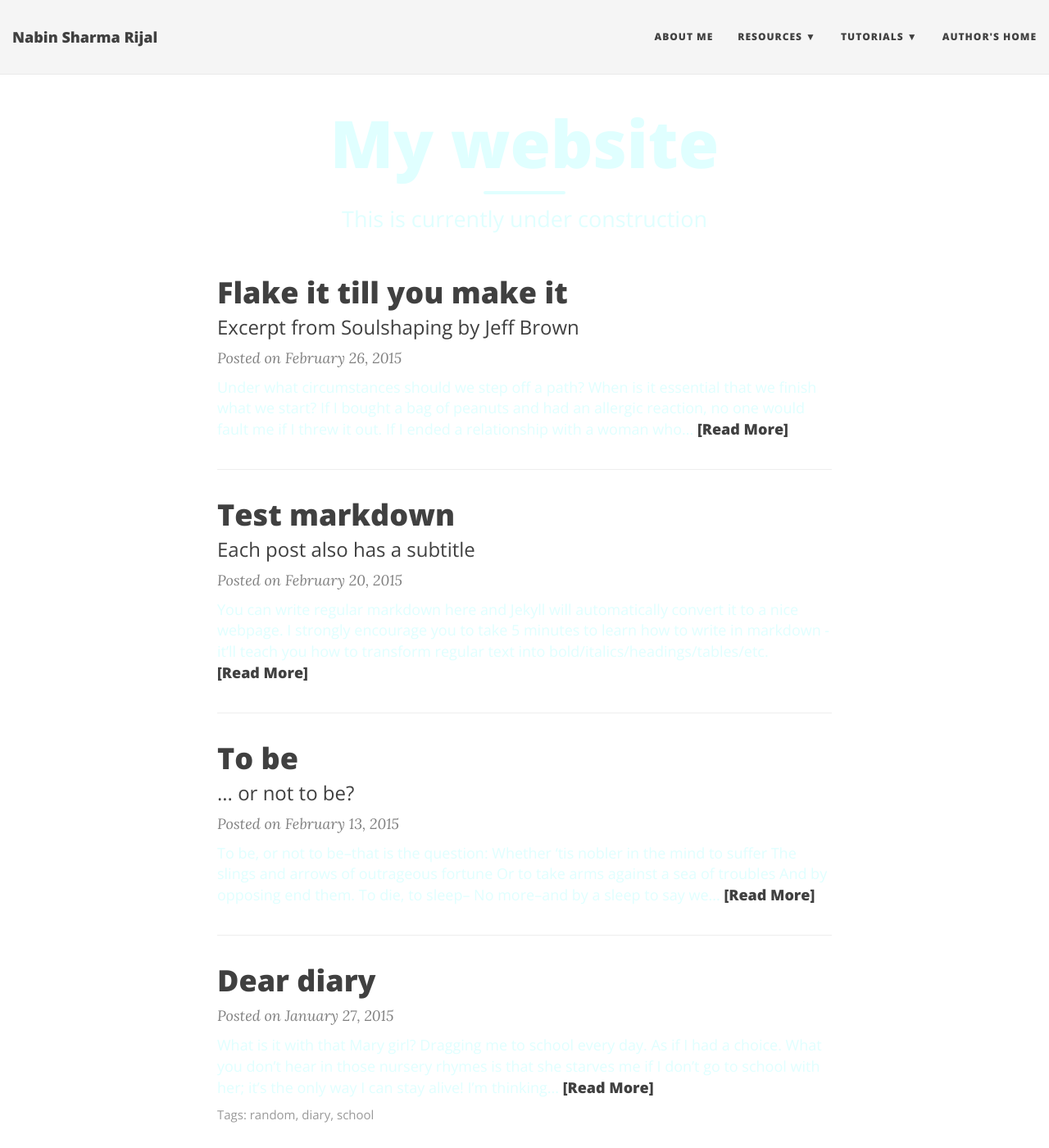
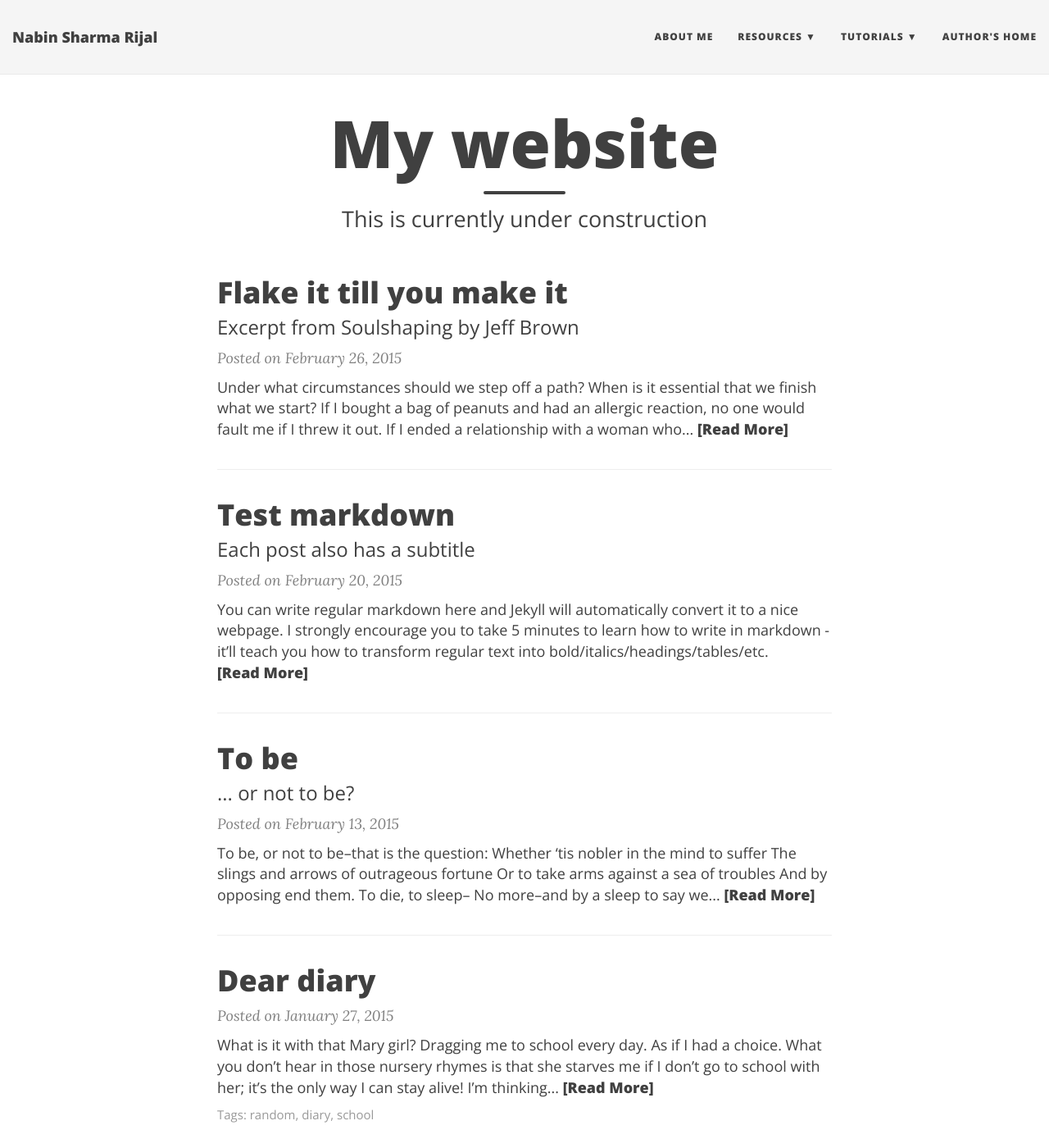
Before and after one commit to Nabinn/Nabinn.github.io, a Jekyll site: the page built from index.html, in a window 1280 px wide and 1400 px high. Shown: the whole window at 82% size. Built offline with Jekyll 4.4.1, drawn with Linux system fonts in a browser that asks for light colours; nearby versions of some CDN libraries; the list of posts is cut into pages by our own code.

Commit message:
color test

```diff
--- a/css/main.css
+++ b/css/main.css
@@ -5,10 +5,10 @@
 body {
   font-family: 'Lora', 'Times New Roman', serif;
   font-size: 18px;
-  /*color: #404040;*/
-  color:#E0FFFF;
+  color: #404040;
   position: relative;
-  background: #FFF;
+  /*background: #FFF;*/
+  background: :#E0FFFF;
 }
 p {
   line-height: 1.5;
```
